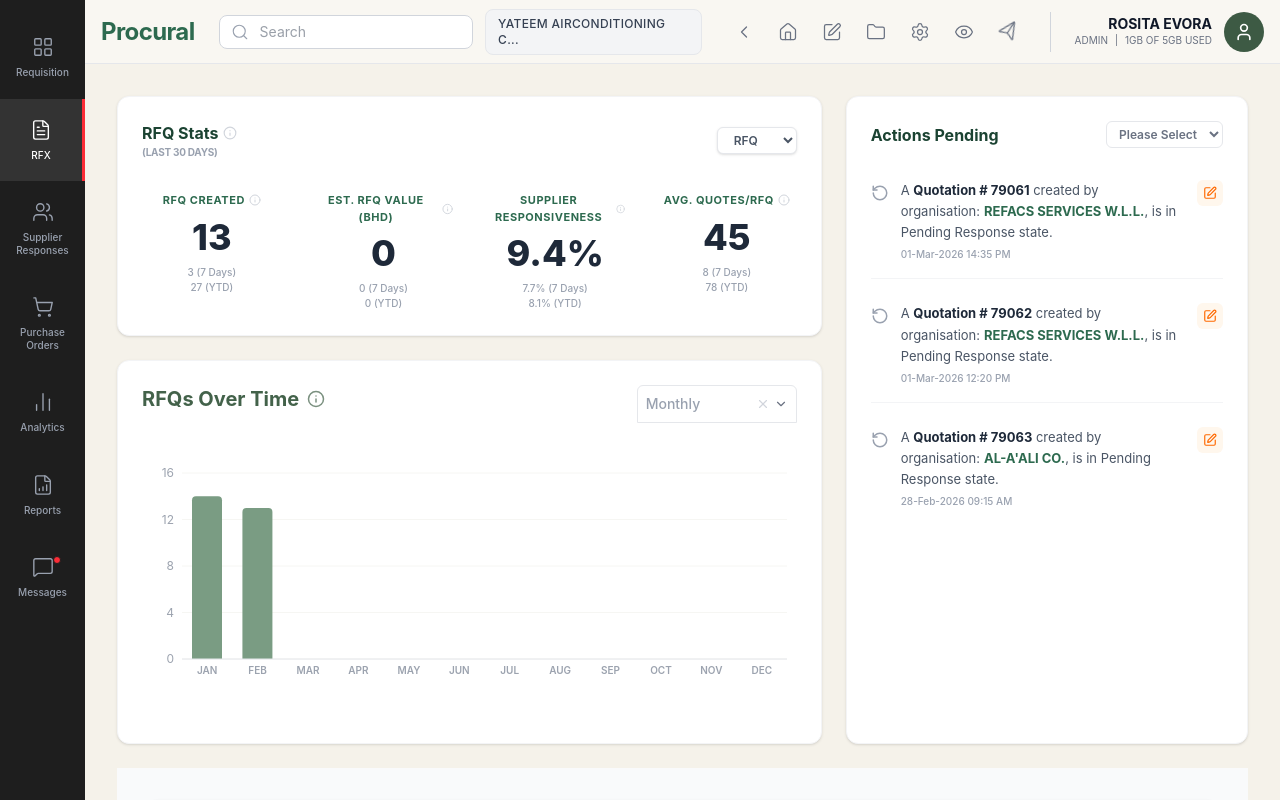
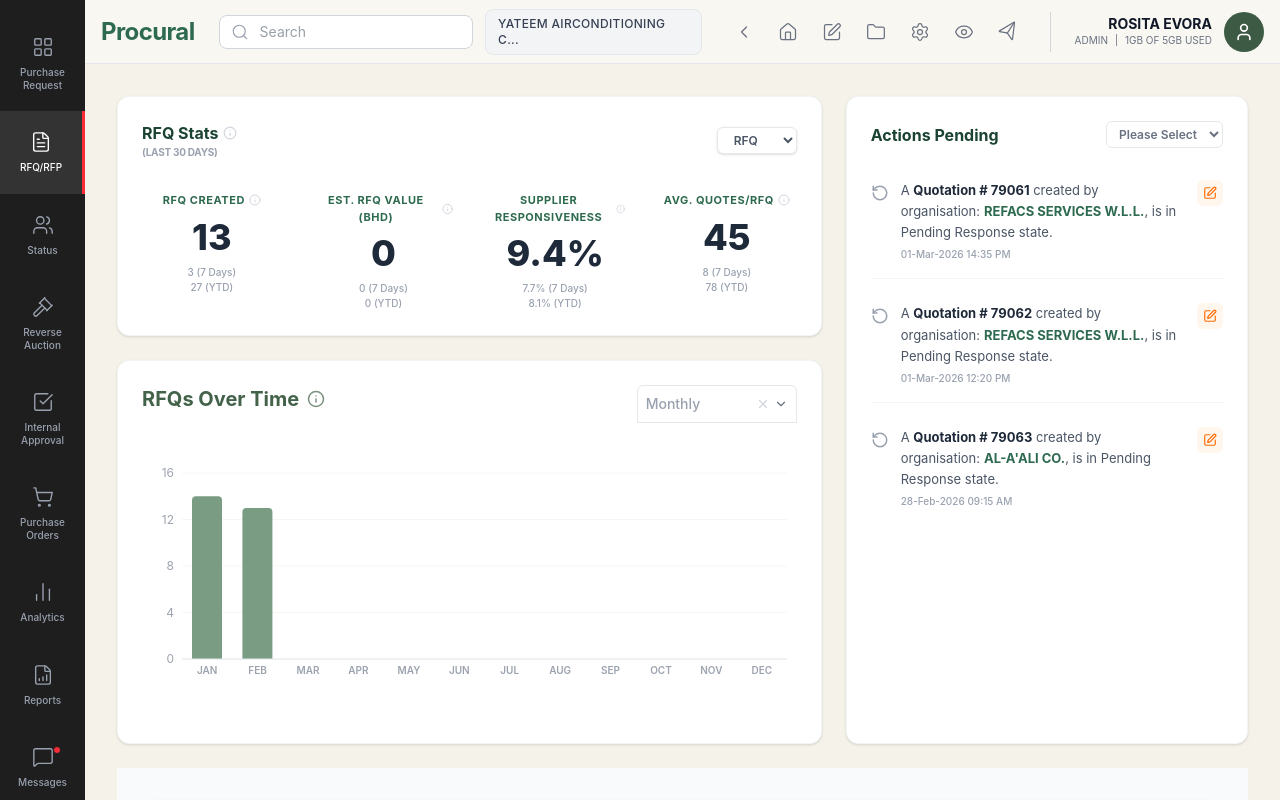
Before and after one commit to fathimaniba112/Rfq-users, a React (Vite) app: page / in a window 1280 px wide. Shown: the top 800 px of the page. Built offline with nearby package versions, Linux system fonts and the light colour scheme.

Commit message:
Initial commit

```diff
--- a/src/App.jsx
+++ b/src/App.jsx
@@ -10,13 +10,13 @@ import SpendDashboard from "./pages/Analytics-page";
 function App() {
   return (
     <Router>
-      <div className="flex min-h-screen bg-[#f8f9fa] font-sans text-gray-900">
+      <div className="flex h-screen overflow-hidden bg-[#f8f9fa] font-sans text-gray-900">
 
         {/* Fixed Sidebar */}
         <Sidebar />
 
         {/* Main Content Area */}
-        <div className="flex-1 flex flex-col min-w-0">
+      <div className="flex-1 flex flex-col min-w-0 ml-[85px]">
           <Header />
 
           {/* Scrollable Body */}
--- a/src/pages/sidebar.jsx
+++ b/src/pages/sidebar.jsx
@@ -10,6 +10,7 @@ import {
   FilePlus,
   Eye
 } from 'lucide-react';
+import { Gavel, CheckSquare } from "lucide-react";
 import { useNavigate } from "react-router-dom";
 
 const SidebarItem = ({ icon: Icon, label, active, badge, onClick }) => (
@@ -34,9 +35,14 @@ export default function Sidebar() {
 
   const navigate = useNavigate();
 const menuItems = [
-    { icon: LayoutGrid, label: 'Requisition' },
-    { icon: FileText, label: 'RFX', active: true },
-    { icon: Users, label: 'Supplier Responses' },
+  { icon: LayoutGrid, label: 'Purchase Request' },
+  { icon: FileText, label: ' RFQ/RFP', active: true },
+
+  { icon: Users, label: 'Status' },
+{ icon: Gavel, label: 'Reverse Auction' },
+{ icon: CheckSquare, label: 'Internal Approval' },
+
+
   { icon: ShoppingCart, label: 'Purchase Orders' },
   { icon: BarChart2, label: 'Analytics' },
   { icon: FileBarChart, label: 'Reports' },
@@ -49,7 +55,8 @@ export default function Sidebar() {
   ];
 
   return (
-    <aside className="relative w-[85px] bg-[#1e1e1e] h-screen flex flex-col sticky top-0 py-4">
+
+  <aside className="fixed left-0 top-0 w-[85px] bg-[#1e1e1e] h-screen flex flex-col py-4 overflow-y-auto">
       <nav className="flex flex-col items-center w-full">
 
         {menuItems.map((item, idx) => {
--- a/vite.config.js
+++ b/vite.config.js
@@ -6,5 +6,6 @@ export default defineConfig({
   plugins: [
     react(),
     tailwindcss(),
+
   ],
 })
```
Lines whose indentation alone changed are shown as unchanged.
